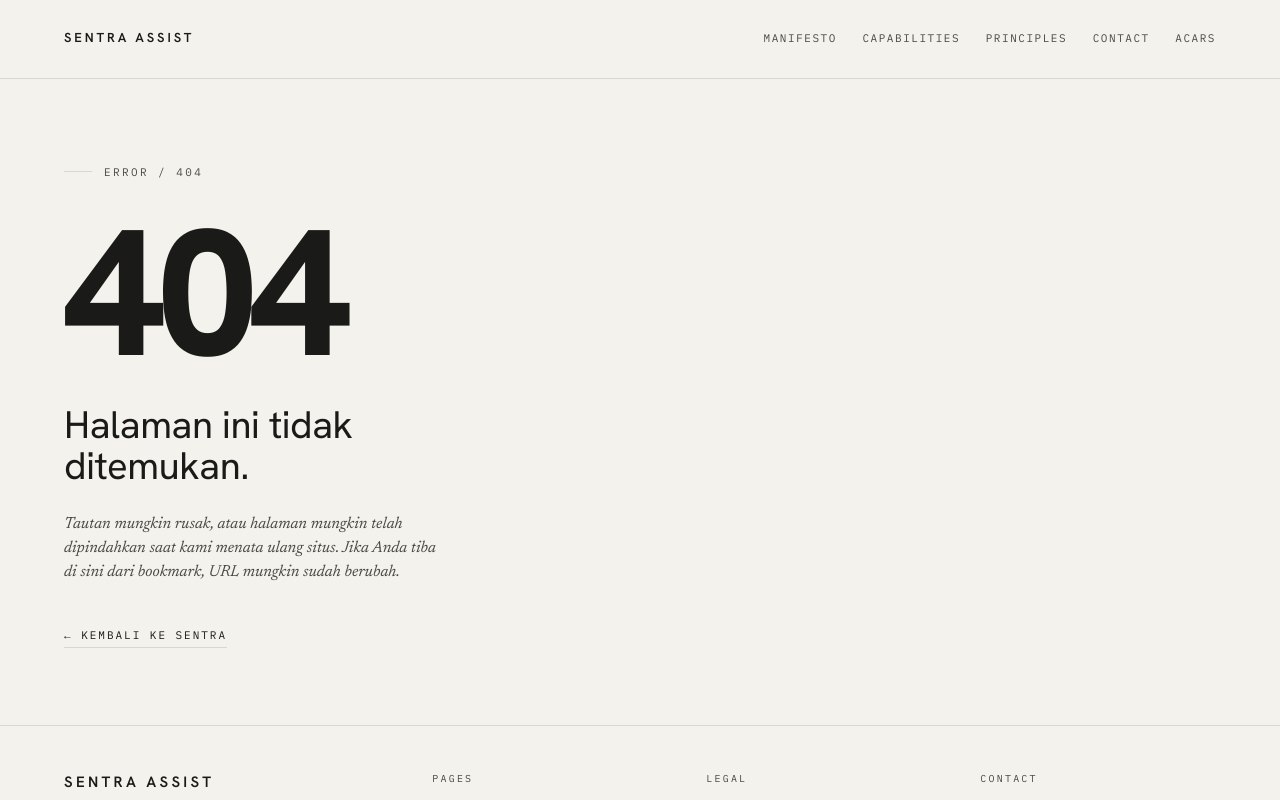
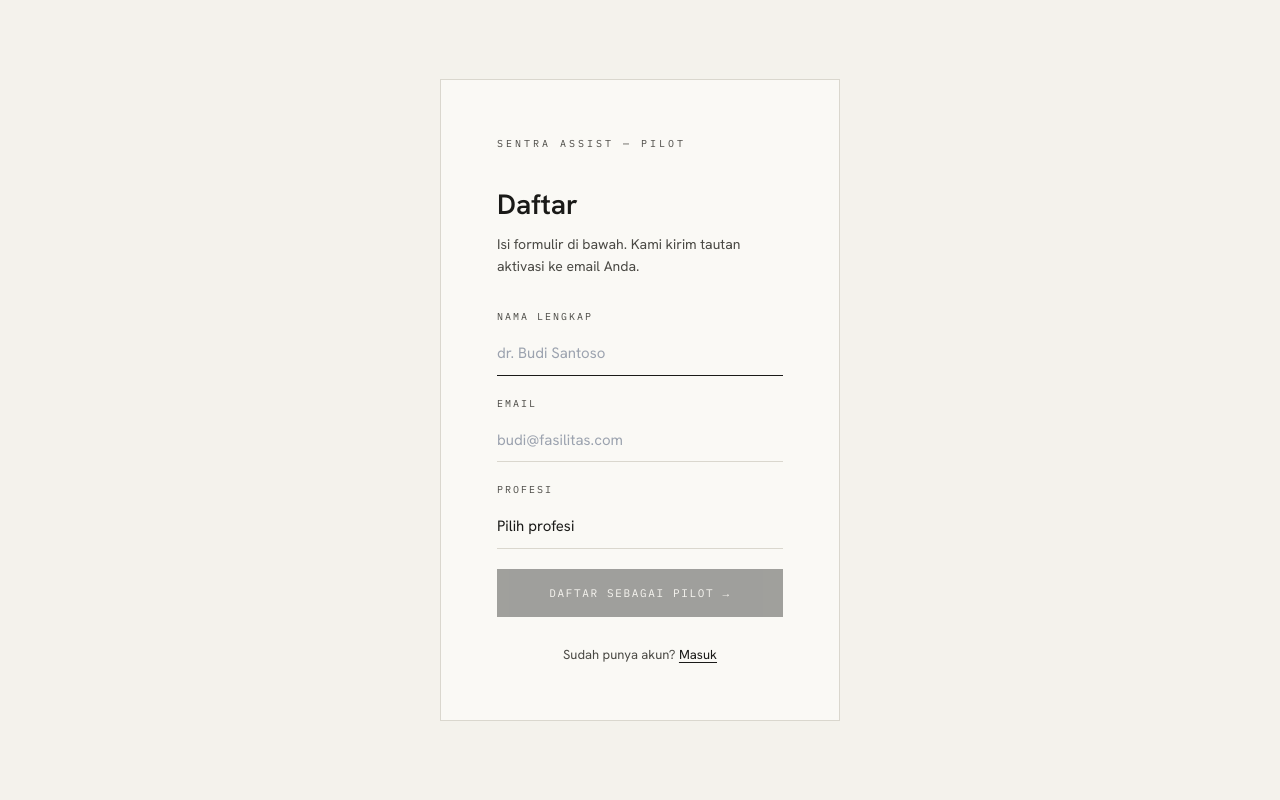
Before and after one commit to drferdii/site-assist, a Next.js app: page /register in a window 1280 px wide. Before the commit this address had no page. Shown: the top 800 px of the page. Built offline with nearby package versions, Linux system fonts and the light colour scheme.

Commit message:
feat(auth): add register page with profesi field + /api/pilot/register route

```diff
--- /dev/null
+++ b/app/api/pilot/register/route.ts
@@ -0,0 +1,61 @@
+import type { NextRequest } from 'next/server';
+import { NextResponse } from 'next/server';
+import { createClient } from '@libsql/client';
+
+const db = createClient({
+  url: process.env.DATABASE_URL!,
+  authToken: process.env.DATABASE_AUTH_TOKEN,
+});
+
+const ALLOWED_PROFESI = ['Dokter', 'Perawat', 'Bidan'] as const;
+
+export async function POST(request: NextRequest) {
+  let body: unknown;
+  try {
+    body = await request.json();
+  } catch {
+    return NextResponse.json({ error: 'Request tidak valid' }, { status: 400 });
+  }
+
+  const { name, email, profesi } = body as Record<string, string>;
+
+  if (!name?.trim() || !email?.trim() || !profesi?.trim()) {
+    return NextResponse.json({ error: 'Semua field wajib diisi' }, { status: 400 });
+  }
+
+  if (!ALLOWED_PROFESI.includes(profesi as typeof ALLOWED_PROFESI[number])) {
+    return NextResponse.json({ error: 'Profesi tidak valid' }, { status: 400 });
+  }
+
+  const normalizedEmail = email.trim().toLowerCase();
+
+  // Cek apakah user sudah ada
+  const existing = await db.execute({
+    sql: 'SELECT id FROM user WHERE email = ?',
+    args: [normalizedEmail],
+  });
+
+  if (existing.rows.length === 0) {
+    const id = crypto.randomUUID();
+    const now = Date.now();
+    await db.execute({
+      sql: `INSERT INTO user (id, name, email, emailVerified, profesi, createdAt, updatedAt)
+            VALUES (?, ?, ?, 0, ?, ?, ?)`,
+      args: [id, name.trim(), normalizedEmail, profesi, now, now],
+    });
+  }
+
+  // Trigger magic link via Better Auth
+  const baseUrl = process.env.BETTER_AUTH_URL || 'http://localhost:3000';
+  const mlRes = await fetch(`${baseUrl}/api/auth/sign-in/magic-link`, {
+    method: 'POST',
+    headers: { 'Content-Type': 'application/json' },
+    body: JSON.stringify({ email: normalizedEmail, callbackURL: '/pilot' }),
+  });
+
+  if (!mlRes.ok) {
+    return NextResponse.json({ error: 'Gagal mengirim tautan. Coba lagi.' }, { status: 500 });
+  }
+
+  return NextResponse.json({ ok: true });
+}
--- /dev/null
+++ b/app/register/page.tsx
@@ -0,0 +1,26 @@
+import type { Metadata } from 'next';
+import RegisterForm from '@/components/auth/RegisterForm';
+
+export const metadata: Metadata = {
+  title: 'Daftar Pilot — Sentra Assist',
+  robots: { index: false },
+};
+
+export default function RegisterPage() {
+  return (
+    <main className="auth-page">
+      <div className="auth-card">
+        <div className="auth-wordmark">SENTRA ASSIST — PILOT</div>
+        <h1 className="auth-heading">Daftar</h1>
+        <p className="auth-sub">
+          Isi formulir di bawah. Kami kirim tautan aktivasi ke email Anda.
+        </p>
+        <RegisterForm />
+        <p className="auth-footer-link">
+          Sudah punya akun?{' '}
+          <a href="/login">Masuk</a>
+        </p>
+      </div>
+    </main>
+  );
+}
--- /dev/null
+++ b/components/auth/RegisterForm.tsx
@@ -0,0 +1,115 @@
+'use client';
+
+import { useState } from 'react';
+
+type State = 'idle' | 'loading' | 'sent' | 'error';
+
+const PROFESI_OPTIONS = ['Dokter', 'Perawat', 'Bidan'] as const;
+
+export default function RegisterForm() {
+  const [name, setName] = useState('');
+  const [email, setEmail] = useState('');
+  const [profesi, setProfesi] = useState('');
+  const [state, setState] = useState<State>('idle');
+  const [errorMsg, setErrorMsg] = useState('');
+
+  const handleSubmit = async (e: React.FormEvent) => {
+    e.preventDefault();
+    if (!name.trim() || !email.trim() || !profesi) return;
+    setState('loading');
+    setErrorMsg('');
+
+    try {
+      const res = await fetch('/api/pilot/register', {
+        method: 'POST',
+        headers: { 'Content-Type': 'application/json' },
+        body: JSON.stringify({ name: name.trim(), email: email.trim(), profesi }),
+      });
+
+      if (!res.ok) {
+        const data = await res.json() as { error?: string };
+        throw new Error(data.error ?? 'Terjadi kesalahan');
+      }
+
+      setState('sent');
+    } catch (err) {
+      setState('error');
+      setErrorMsg(err instanceof Error ? err.message : 'Terjadi kesalahan. Coba lagi.');
+    }
+  };
+
+  if (state === 'sent') {
+    return (
+      <div className="auth-sent">
+        <div className="auth-sent-dot" />
+        <p className="auth-sent-title">Cek inbox Anda</p>
+        <p className="auth-sent-sub">
+          Tautan aktivasi dikirim ke <strong>{email}</strong>.
+          <br />Klik tautan untuk mulai menggunakan Sentra Assist.
+        </p>
+        <button type="button" className="auth-resend" onClick={() => setState('idle')}>
+          Coba email lain
+        </button>
+      </div>
+    );
+  }
+
+  return (
+    <form onSubmit={handleSubmit} className="auth-form">
+      <div className="auth-field">
+        <label htmlFor="reg-name" className="auth-label">Nama lengkap</label>
+        <input
+          id="reg-name"
+          type="text"
+          value={name}
+          onChange={(e) => setName(e.target.value)}
+          placeholder="dr. Budi Santoso"
+          className="auth-input"
+          required
+          autoFocus
+        />
+      </div>
+
+      <div className="auth-field">
+        <label htmlFor="reg-email" className="auth-label">Email</label>
+        <input
+          id="reg-email"
+          type="email"
+          value={email}
+          onChange={(e) => setEmail(e.target.value)}
+          placeholder="budi@fasilitas.com"
+          className="auth-input"
+          required
+        />
+      </div>
+
+      <div className="auth-field">
+        <label htmlFor="reg-profesi" className="auth-label">Profesi</label>
+        <select
+          id="reg-profesi"
+          value={profesi}
+          onChange={(e) => setProfesi(e.target.value)}
+          className="auth-input auth-select"
+          required
+        >
+          <option value="" disabled>Pilih profesi</option>
+          {PROFESI_OPTIONS.map((p) => (
+            <option key={p} value={p}>{p}</option>
+          ))}
+        </select>
+      </div>
+
+      {state === 'error' && (
+        <p className="auth-error" role="alert">{errorMsg}</p>
+      )}
+
+      <button
+        type="submit"
+        className="auth-submit"
+        disabled={state === 'loading' || !name.trim() || !email.trim() || !profesi}
+      >
+        {state === 'loading' ? <span className="auth-spinner" /> : 'Daftar sebagai Pilot →'}
+      </button>
+    </form>
+  );
+}
```
